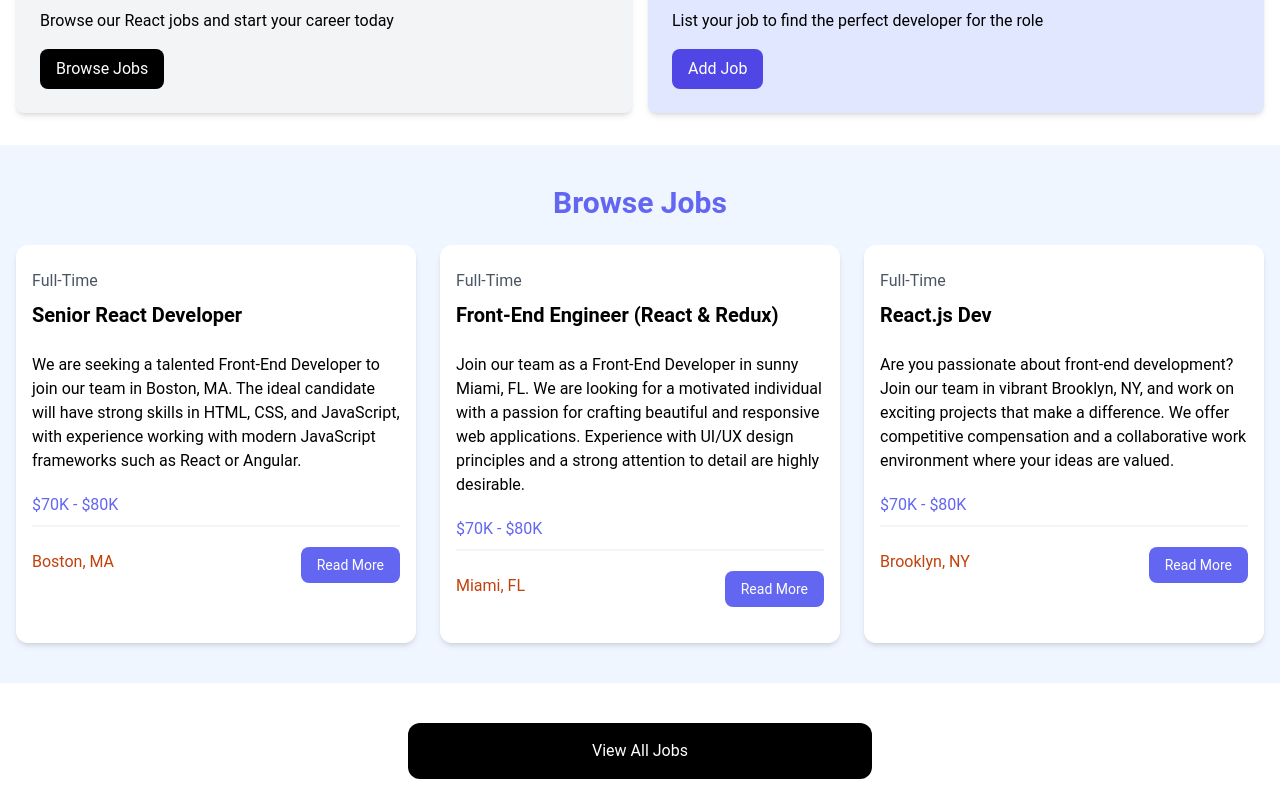
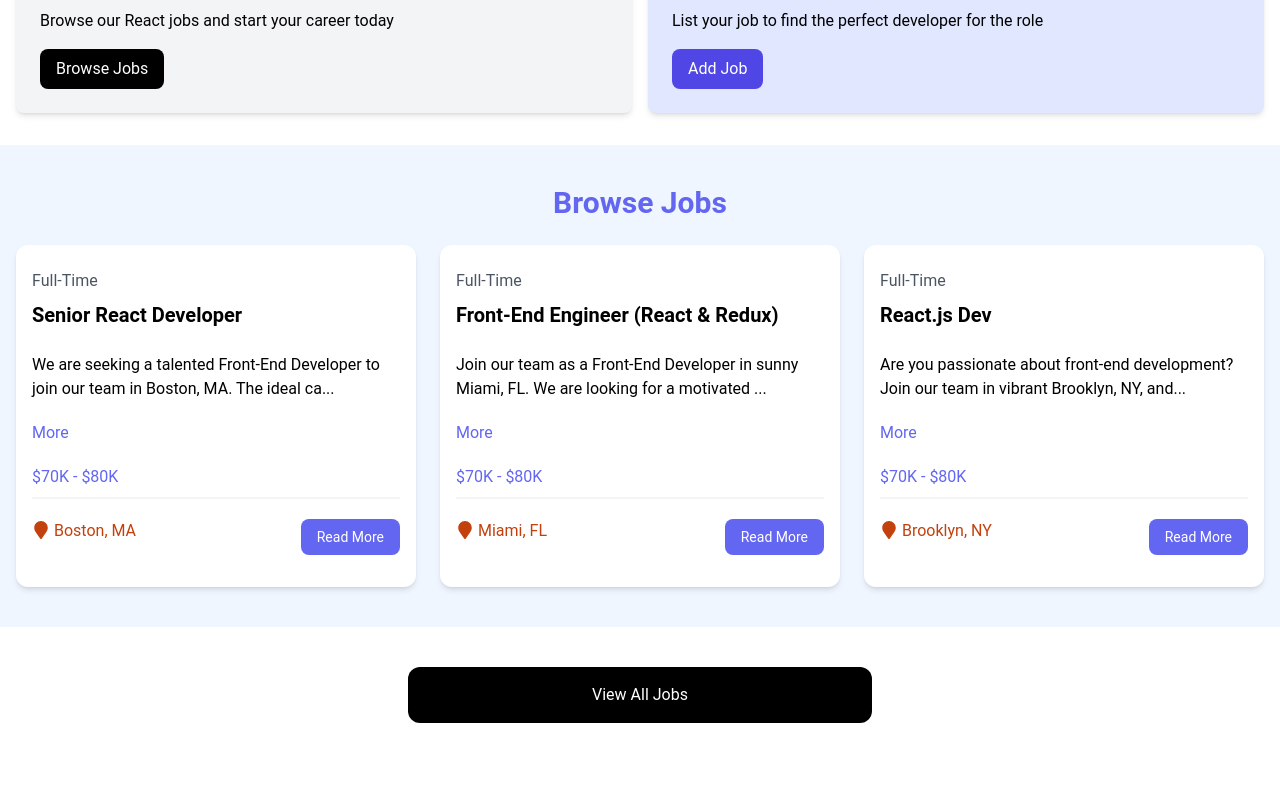
Before and after one commit to nayan-em/Job-Listing, a React (Vite) app: page / in a window 1280 px wide. Shown: the part 464-1256 px from the top of the page. After the commit the page ends 1227 px from the top, so only its background shows below. Built offline with nearby package versions, Linux system fonts and the light colour scheme.

Commit message:
Add useState hook for job description

```diff
--- a/package.json
+++ b/package.json
@@ -11,7 +11,9 @@
   },
   "dependencies": {
     "react": "^18.3.1",
-    "react-dom": "^18.3.1"
+    "react-dom": "^18.3.1",
+    "react-icons": "^5.3.0",
+    "react-router-dom": "^7.0.1"
   },
   "devDependencies": {
     "@eslint/js": "^9.15.0",
--- a/src/components/Job.jsx
+++ b/src/components/Job.jsx
@@ -1,6 +1,11 @@
-import React from "react";
+import { useState } from "react";
+import { FaMapMarker } from 'react-icons/fa'
 
 const Job = ({ id, job }) => {
+  const [showFullDesc, setShowFullDesc] = useState(false);
+  let desc = job.description;
+  if(!showFullDesc) desc = desc.substring(0, 90) + '...';
+
   return (
     <div class="bg-white rounded-xl shadow-md relative">
       <div class="p-4">
@@ -8,12 +13,20 @@ const Job = ({ id, job }) => {
           <div class="text-gray-600 my-2">{job.type}</div>
           <h3 class="text-xl font-bold">{job.title}</h3>
         </div>
-        <div class="mb-5">{job.description}</div>
+
+        <div class="mb-5">{showFullDesc ? job.description : desc}</div>
+
+        <button onClick={() => setShowFullDesc((prevState) => !prevState) } className="text-indigo-500 mb-5 hover:text-indigo-600">
+          {showFullDesc ? "Less" : "More"}
+        </button>
+
         <h3 class="text-indigo-500 mb-2">{job.salary}</h3>
+
         <div class="border border-gray-100 mb-5"></div>
+
         <div class="flex flex-col lg:flex-row justify-between mb-4">
           <div class="text-orange-700 mb-3">
-            <i class="fa-solid fa-location-dot text-lg"></i>
+            <FaMapMarker className="inline text-lg mb-1 mr-1" />
             {job.location}
           </div>
           <a
```
Also changed, not shown: 1 other file (tests, documents, lock files or other folders).
